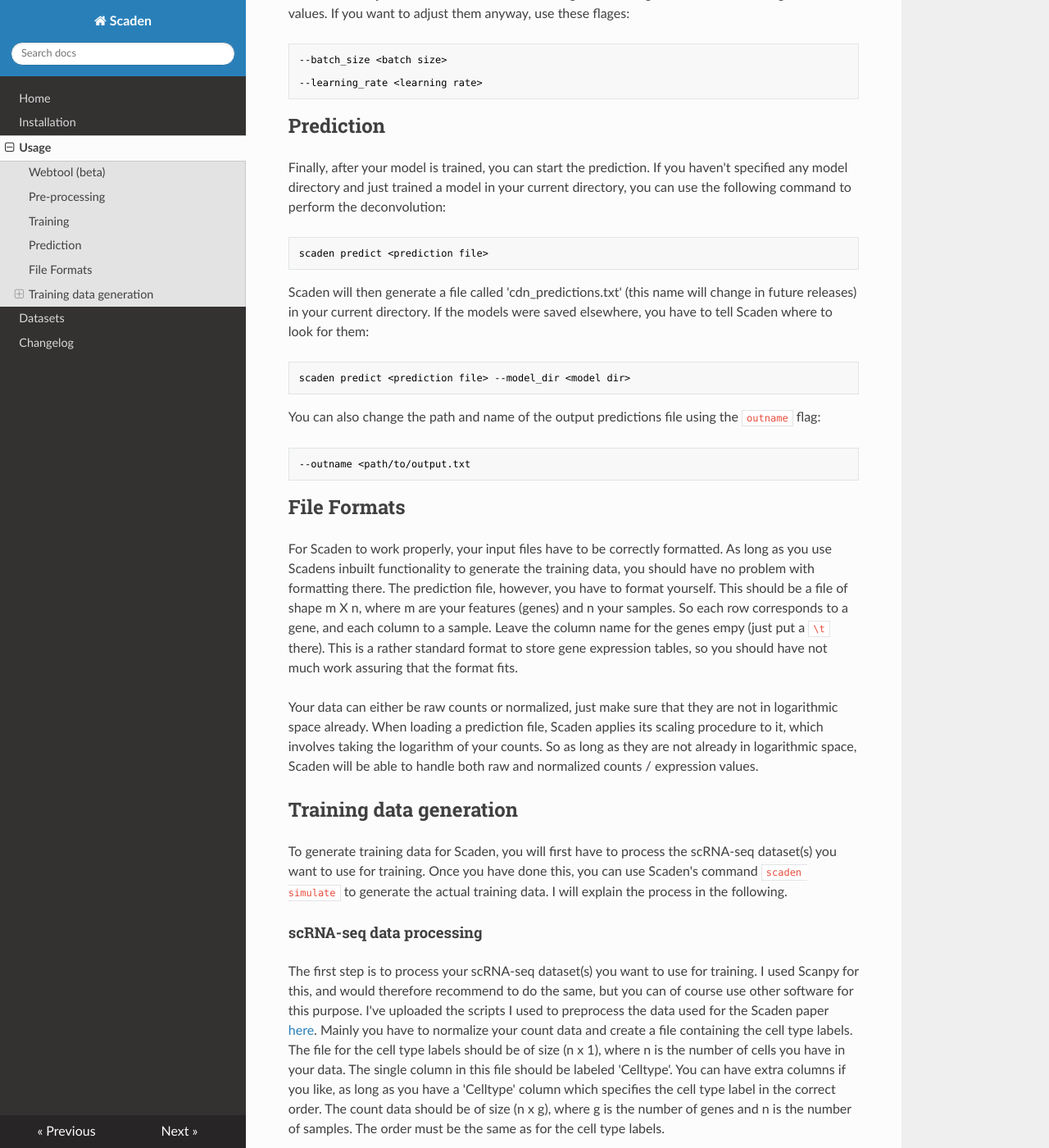
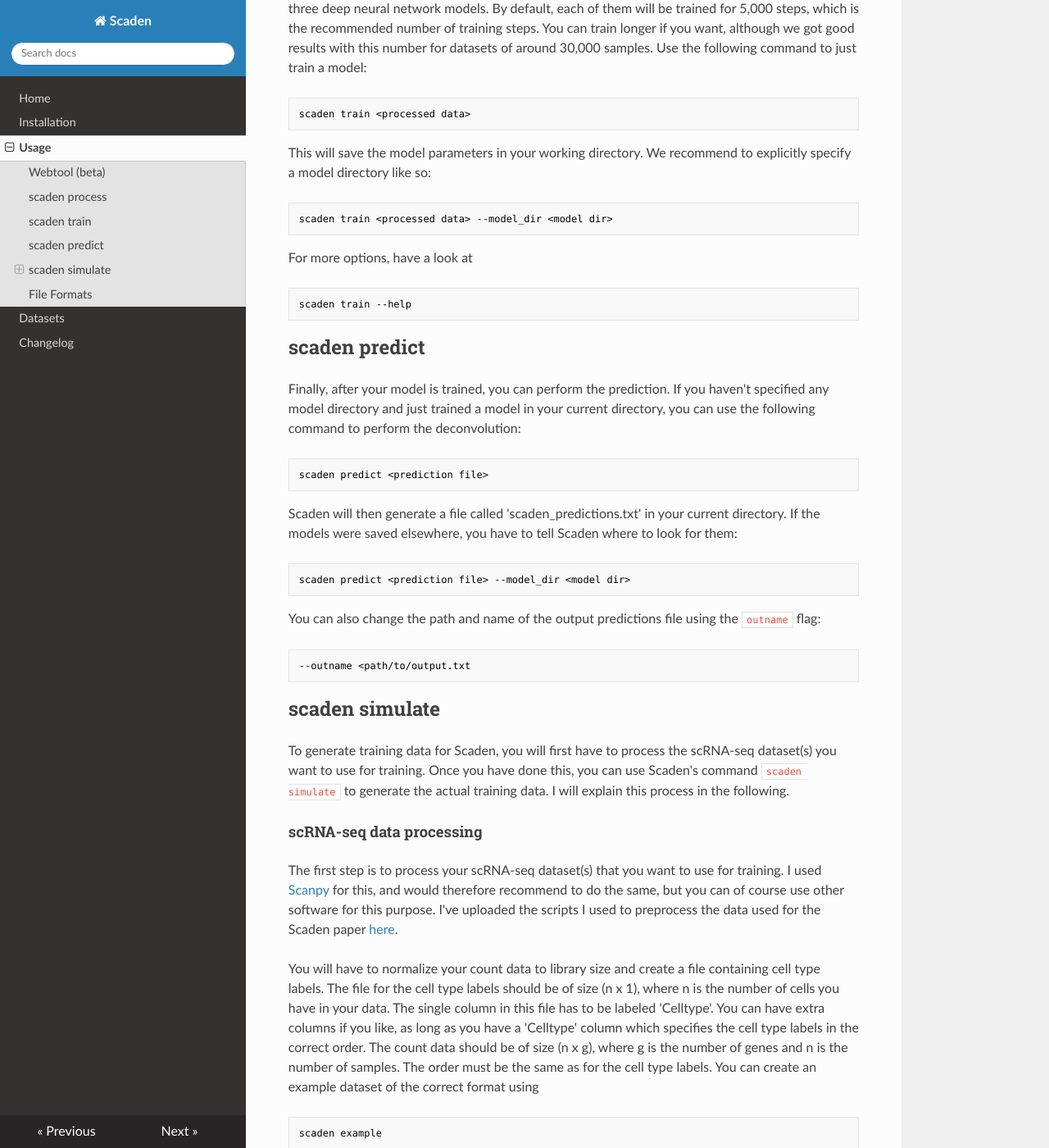
Before and after one commit to KevinMenden/scaden, an MkDocs documentation site: the page built from docs/usage.md, in a window 1280 px wide and 1400 px high, scrolled down 1331 px. Shown: the whole window at 82% size. Built offline with MkDocs 1.6.1, drawn with Linux system fonts in a browser that asks for light colours; nearby versions of some CDN libraries; some of the changed text lies outside the part shown.

Commit message:
usage docs update

````diff
--- a/docs/usage.md
+++ b/docs/usage.md
@@ -1,13 +1,18 @@
 # Usage
 
-For a typical deconvolution with Scaden you will have to perform three steps:
+The Scaden deconvolution workflow consists of three mandatory steps:
 
-* pre-processing of training data
-* training of Scaden model
-* prediction
+* `scaden process`
+* `scaden train`
+* `scaden predict`
 
-This assumes that you already have a training dataset. If not, Scaden contains functionality to create a dataset from one or several scRNA-seq datasets.
-Please refer to the [data generation](#training-data-generation) section for instructions on how to create training datasets.
+In the `process` step, Scaden performs pre-processing on your training data, making sure it has the same genes as your prediction (bulk) data and performing some data transformations to make the data suitable for machine learning
+
+In the `train` step, training of the Scaden ensemble model is performed.
+
+Finally, the predictions are generated in the `predict` step, for which the trained model is used.
+
+This assumes that you already have a training dataset. If not, Scaden contains functionality to create a dataset from one or several scRNA-seq datasets. For this, you can use the `scaden simulate` command after preparing some data. Have a look at the [scaden simulate](#scaden-simulate) section for instructions on how to use this command.
 
 Note that we already provide datasets for certain tissues. All available datasets are listed in the [Datasets](datasets) section. We will
 update this section when new datasets are added.
@@ -19,7 +24,7 @@
 
 It contains pre-generated training datasets for several tissues, and all you need to do is to upload your expression data. Please note that this is still in preview.
 
-## Pre-processing
+## scaden process
 The first step is to pre-process your training data. For this you need your training data and the dataset you want to perform deconvolution on.
 In this step, Scaden will create a new file for training which only contains the intersection of genes between the training and the prediction data.
 Furthermore, the training data will be log2-transformed and scaled to the range [0,1]. Use the following command for pre-processing:
@@ -28,43 +33,40 @@
 scaden process <training data> <prediction data>
 ```
 
-## Training
+By the default, the output file will be called "processed.h5ad". Have a look at `scaden process --help` for further options.
+
+## scaden train
 Now that your data is set-up, you can start training a Scaden ensemble model. Scaden consists of three deep neural network models. By default,
-each of them will be trained for 20,000 steps. You can train longer if you want, although we got good results with this number for datasets of
-around 30,000 samples. Use the following command to just train a model for 20,000 steps:
+each of them will be trained for 5,000 steps, which is the recommended number of training steps. You can train longer if you want, although we got good results with this number for datasets of
+around 30,000 samples. Use the following command to just train a model:
 
 
 ```console
 scaden train <processed data>
 ```
 
-This will save the model parameters in your working directory. If you want to create a specific directory for your trained models instead,
-and train for 30,00 steps, you can use this command:
+This will save the model parameters in your working directory. We recommend to explicitly specify a model directory like so:
 
 
 ```console
-scaden train <processed data> --model_dir <model dir> --steps 30000
+scaden train <processed data> --model_dir <model dir>
 ```
 
-
-You can also adjust the batch size and the learning rate, although we recommend using the default values. If you want to adjust them anyway, use these flages:
-
+For more options, have a look at
 
 ```console
---batch_size <batch size>
-
---learning_rate <learning rate>
+scaden train --help
 ```
 
-## Prediction
-Finally, after your model is trained, you can start the prediction. If you haven't specified any model directory and just trained a model
+## scaden predict
+Finally, after your model is trained, you can perform the prediction. If you haven't specified any model directory and just trained a model
 in your current directory, you can use the following command to perform the deconvolution:
 
 ```console
 scaden predict <prediction file>
 ```
 
-Scaden will then generate a file called 'cdn_predictions.txt' (this name will change in future releases) in your current directory. If the models were saved elsewhere,
+Scaden will then generate a file called 'scaden_predictions.txt' in your current directory. If the models were saved elsewhere,
 you have to tell Scaden where to look for them:
 
 ```console
@@ -78,27 +80,24 @@
 --outname <path/to/output.txt
 ```
 
-## File Formats
-For Scaden to work properly, your input files have to be correctly formatted. As long as you use Scadens inbuilt functionality to generate the training data, you should have no problem
-with formatting there. The prediction file, however, you have to format yourself. This should be a file of shape m X n, where m are your features (genes) and n your samples. So each row corresponds to
-a gene, and each column to a sample. Leave the column name for the genes empy (just put a `\t` there). This is a rather standard format to store gene expression tables, so you should have not much work assuring that the
-format fits.
-
-Your data can either be raw counts or normalized, just make sure that they are not in logarithmic space already. When loading a prediction file, Scaden applies its scaling procedure to it, which involves taking the logarithm of your counts.
-So as long as they are not already in logarithmic space, Scaden will be able to handle both raw and normalized counts / expression values.
-
-## Training data generation
+## scaden simulate
 
 To generate training data for Scaden, you will first have to process the scRNA-seq dataset(s) you want to use for training.
-Once you have done this, you can use Scaden's command `scaden simulate` to generate the actual training data. I will explain the process in the following.
+Once you have done this, you can use Scaden's command `scaden simulate` to generate the actual training data. I will explain this process in the following.
 
 #### scRNA-seq data processing
-The first step is to process your scRNA-seq dataset(s) you want to use for training. I used Scanpy for this, and would therefore
+The first step is to process your scRNA-seq dataset(s) that you want to use for training. I used [Scanpy](https://scanpy.readthedocs.io/en/stable/) for this, and would therefore
 recommend to do the same, but you can of course use other software for this purpose. I've uploaded the scripts I used to preprocess
-the data used for the Scaden paper [here](https://doi.org/10.6084/m9.figshare.8234030.v1). Mainly you have to normalize your count data
-and create a file containing the cell type labels.
+the data used for the Scaden paper [here](https://doi.org/10.6084/m9.figshare.8234030.v1).
+
+You will have to normalize your count data to library size and create a file containing cell type labels.
 The file for the cell type labels should be of size (n x 1), where n is the number of cells
-you have in your data. The single column in this file should be labeled 'Celltype'. You can have extra columns if you like, as long as you have a 'Celltype' column which specifies the cell type label in the correct order. The count data should be of size (n x g), where g is the number of genes and n is the number of samples. The order must be the same as for the cell type labels.
+you have in your data. The single column in this file has to be labeled 'Celltype'. You can have extra columns if you like, as long as you have a 'Celltype' column which specifies the cell type labels in the correct order. The count data should be of size (n x g), where g is the number of genes and n is the number of samples. The order must be the same as for the cell type labels. You can create an example dataset of the correct format using
+
+```console
+scaden example
+```
+Which will generate the files "example_counts.txt", "example_celltypes.txt" and "example_bulk_data.txt". If you want to try out Scaden, you can directly use those files for simulation, processing, training and prediction.
 
 #### Bulk simulation
 Once the data is processed, you can use the command `scaden simulate` to generate your artificial bulk samples for training.
@@ -123,5 +122,16 @@
 
 This command will create the artificial samples in the current working directory. You can also specificy an output directory using the `--out` parameter. Scaden will also directly create a .h5ad file in this directory, which is the file you will need for training. By default, this file will be called `data.h5ad`, however you can change the prefix using the `--prefix` flag.
 
+## File Formats
+For Scaden to work properly, your input files have to be correctly formatted. As long as you use Scadens inbuilt functionality to generate the training data, you should have no problem
+with formatting there. The prediction file, however, you have to format yourself. This should be a file of shape m X n, where m are your features (genes) and n your samples. So each row corresponds to
+a gene, and each column to a sample. Leave the column name for the genes empy (just put a `\t` there). This is a rather standard format to store gene expression tables, so you should have not much work assuring that the
+format fits.
+
+Your data can either be raw counts or normalized, just make sure that they are not in logarithmic space already. When loading a prediction file, Scaden applies its scaling procedure to it, which involves taking the logarithm of your counts.
+So as long as they are not already in logarithmic space, Scaden will be able to handle both raw and normalized counts / expression values.
+
+When in doubt, just use the `scaden example` command which will generate random example data of correct format, and have a look at that.
+
 
 If you get any errors with the above process, pleas don't hesitate to open an issue on GitHub.
````
